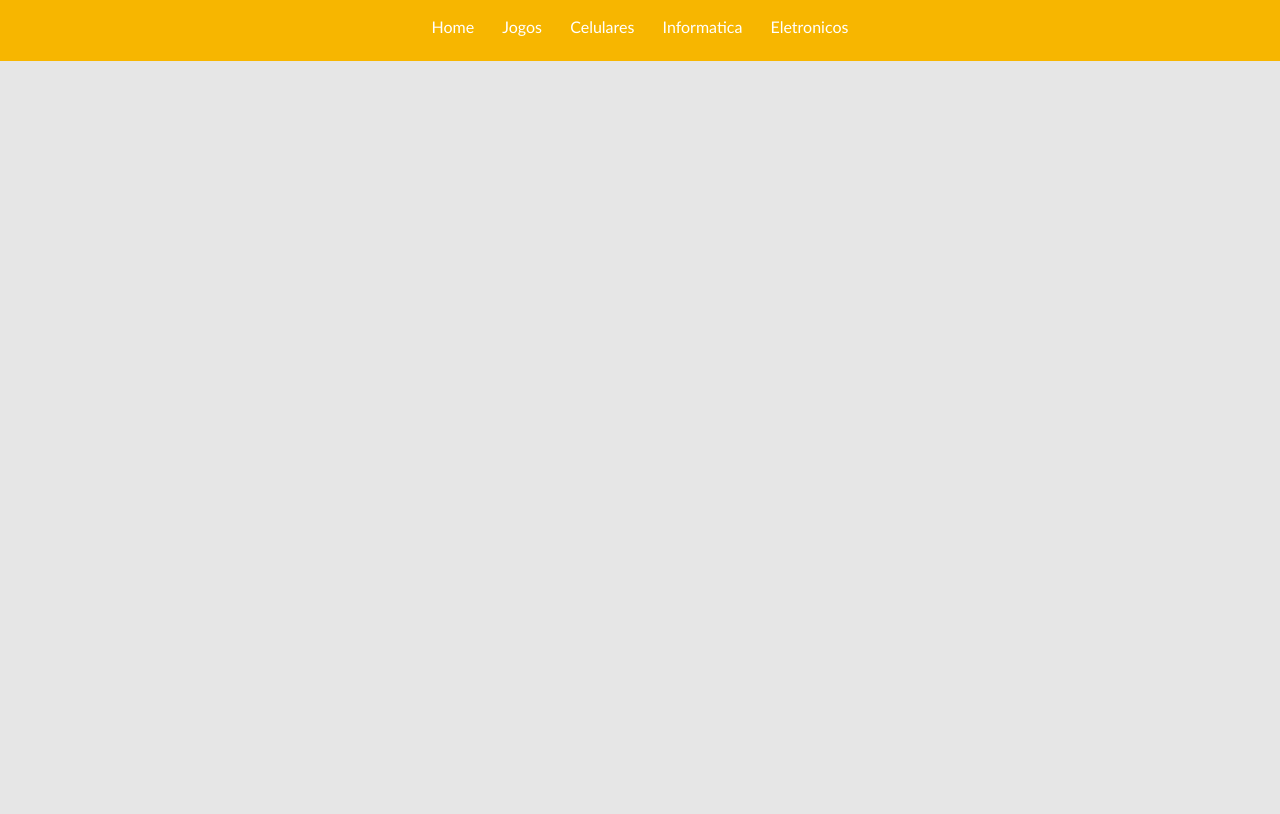
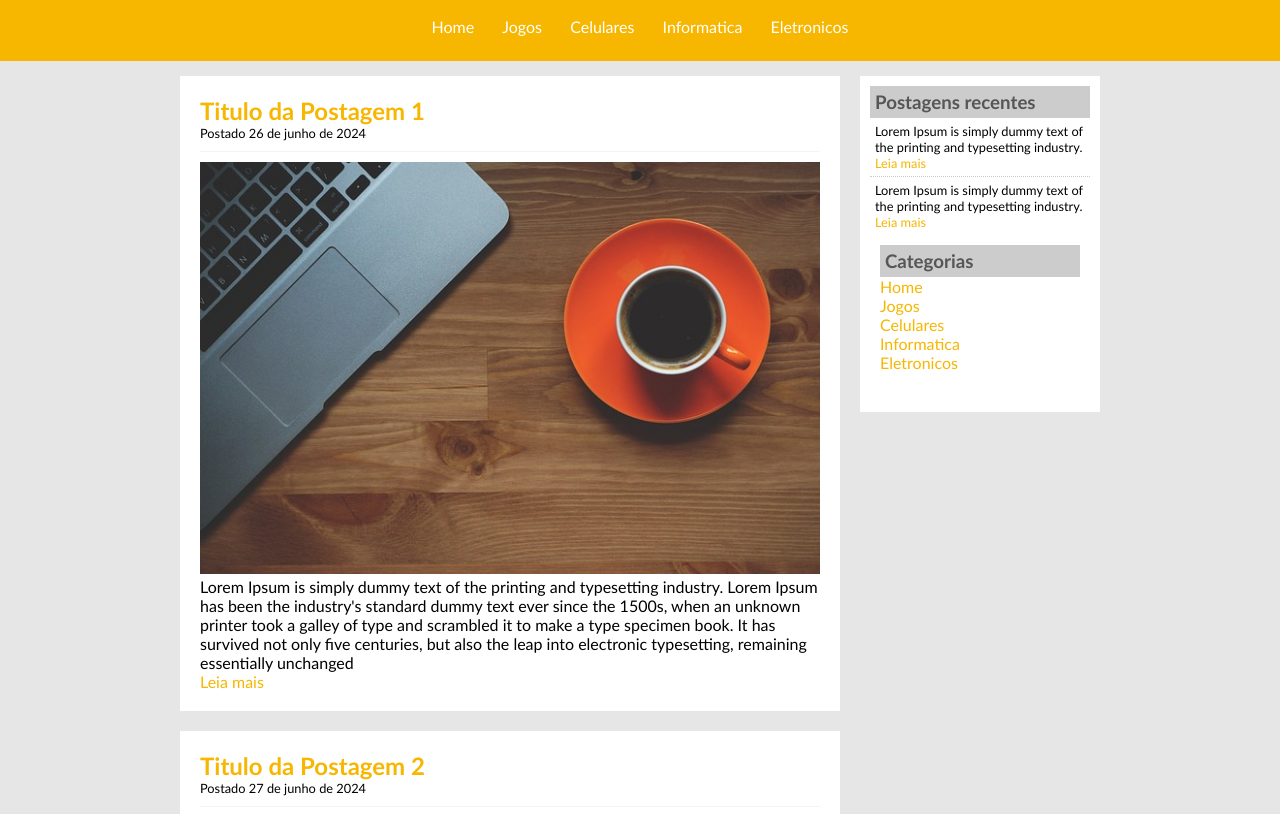
Before and after one commit to Fabio-Barboza-Silva/tecblog, a plain HTML site: page index.html in a window 1280 px wide. Shown: the part 76-890 px from the top of the page. Before the commit the page ends 800 px from the top, so only its background shows below. Drawn offline with Linux system fonts and the light colour scheme.

Commit message:
Finalizado a pagina

```diff
--- a/css/style.css
+++ b/css/style.css
@@ -25,20 +25,75 @@ body {
     padding: 10px;
 }
 
+#area-principal {
+    width: 920px;
+    margin: 0 auto;
+    padding: 15px;
+}
+
+
+#area-postagens {
+    width: 660px;
+    float: left;
+}
+
+#area-lateral {
+    width: 240px;
+    float: right;
+}
+
+.postagem {
+    padding: 20px;
+    margin-bottom: 20px;
+    background: white;
+}
+
+.conteudo-lateral {
+    background: white;
+    padding: 10px;
+    margin-bottom: 20px;
+
+}
+
+#rodape {
+    clear: both;
+    text-align: center;
+    padding: 15px;
+    background: #ccc;
+
+}
+
+.postagem-lateral {
+    font-size: 0.8em;
+    padding: 5px;
+    border-bottom: 1px dotted #ccc;
+}
+
+
 /**** Formatação do menu******/
 
 a {
     text-decoration: none;
 }
 
-a:link, :visited {
+a:link, a:visited {
+    color: #f7b600;
+}
+
+a:hover {
+   text-decoration: underline;
+}
+
+#area-cabecalho a:link, #area-cabecalho a:visited {
     color: #fff;
     padding: 8px 12px;
 }
-a:hover {
+#area-cabecalho a:hover {
     color: #f7b600;
     background: #fff;
+    text-decoration: none;
 }
+
 
 
 /**** Formataçoes em geral ****/
@@ -49,6 +104,24 @@ h1 {
 
 }
 
+h2 {
+    color: #f7b600;
+}
+
+h3 {
+    color: #565656;
+    background: #ccc;
+    padding: 5px;
+}
+
 .branco{
     color: white;
 }
+
+.data-postagem{
+    font-size: 0.8em;
+    border-bottom: 1px solid #f4f4f4;
+    padding-bottom: 10px;
+    margin-bottom: 10px;
+    display: block;
+}
--- a/index.html
+++ b/index.html
@@ -19,5 +19,77 @@
             <a href="eletronicos.html">Eletronicos</a>
         </div>
     </div>
+
+    <div id="area-principal">
+
+        <div id="area-postagens">
+
+            <!-- abertura postagem-->
+            <div class="postagem">
+                <h2>Titulo da Postagem 1</h2>
+                <span class="data-postagem">Postado 26 de junho de 2024</span>
+                <img  width="620px" src="./imagens/imagem1.jpg" alt="">
+                <p>
+                    Lorem Ipsum is simply dummy text of the printing and typesetting industry.
+                    Lorem Ipsum has been the industry's standard dummy text ever since the 1500s,
+                    when an unknown printer took a galley of type and scrambled it to make a type specimen book.
+                    It has survived not only five centuries,
+                    but also the leap into electronic typesetting, remaining essentially unchanged
+                </p>
+                <a href="">Leia mais</a>
+            </div><!--// Fechamento postagem-->
+
+            <!-- abertura postagem-->
+            <div class="postagem">
+                <h2>Titulo da Postagem 2</h2>
+                <span class="data-postagem">Postado 27 de junho de 2024</span>
+                <img  width="620px" src="./imagens/imagem1.jpg" alt="">
+                <p>
+                    Lorem Ipsum is simply dummy text of the printing and typesetting industry.
+                    Lorem Ipsum has been the industry's standard dummy text ever since the 1500s,
+                    when an unknown printer took a galley of type and scrambled it to make a type specimen book.
+                    It has survived not only five centuries,
+                    but also the leap into electronic typesetting, remaining essentially unchanged
+                </p>
+                <a href="">Leia mais</a>
+            </div><!--// Fechamento postagem-->
+
+        </div>
+
+        <div id="area-lateral">
+
+           <div class="conteudo-lateral">
+            <h3>Postagens recentes</h3>
+
+            <div class="postagem-lateral">
+                <p >Lorem Ipsum is simply dummy text of the printing and typesetting industry.</p>
+                <a href="">Leia mais</a>
+            </div>
+
+            <div class="postagem-lateral" style="border-bottom: none;">
+                <p >Lorem Ipsum is simply dummy text of the printing and typesetting industry.</p>
+                <a href="">Leia mais</a>
+            </div>
+
+            <div class="conteudo-lateral">
+                <h3>Categorias</h3>
+
+                <a href="index.html">Home</a><br>
+                <a href="jogos.html">Jogos</a><br>
+                <a href="celulares.html">Celulares</a><br>
+                <a href="informatica.html">Informatica</a><br>
+                <a href="eletronicos.html">Eletronicos</a><br>
+
+            </div>
+
+           </div>
+
+        </div>
+
+        <div id="rodape">
+            Todos os direitos reservados
+        </div>
+    </div>
+
 </body>
 </html>
```
